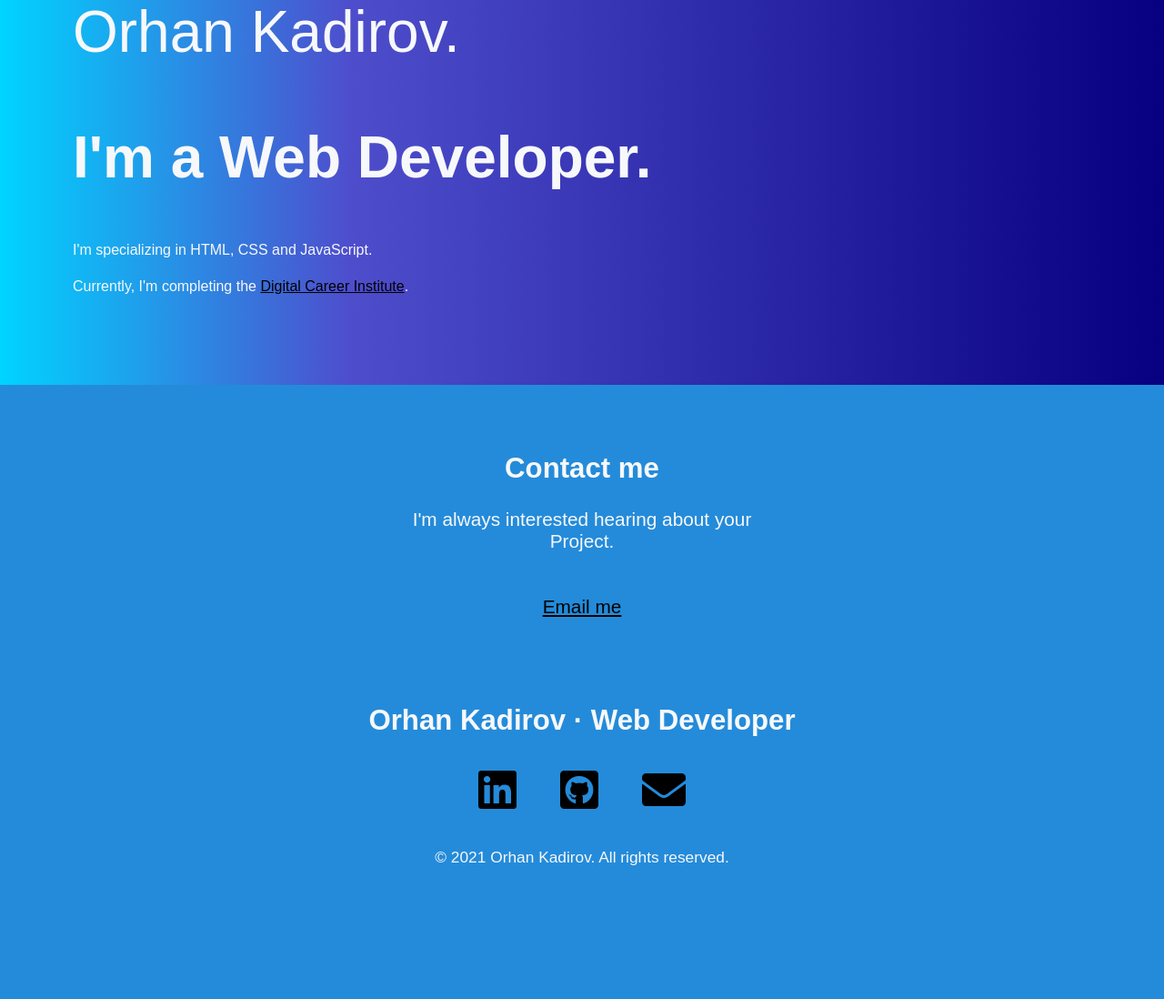
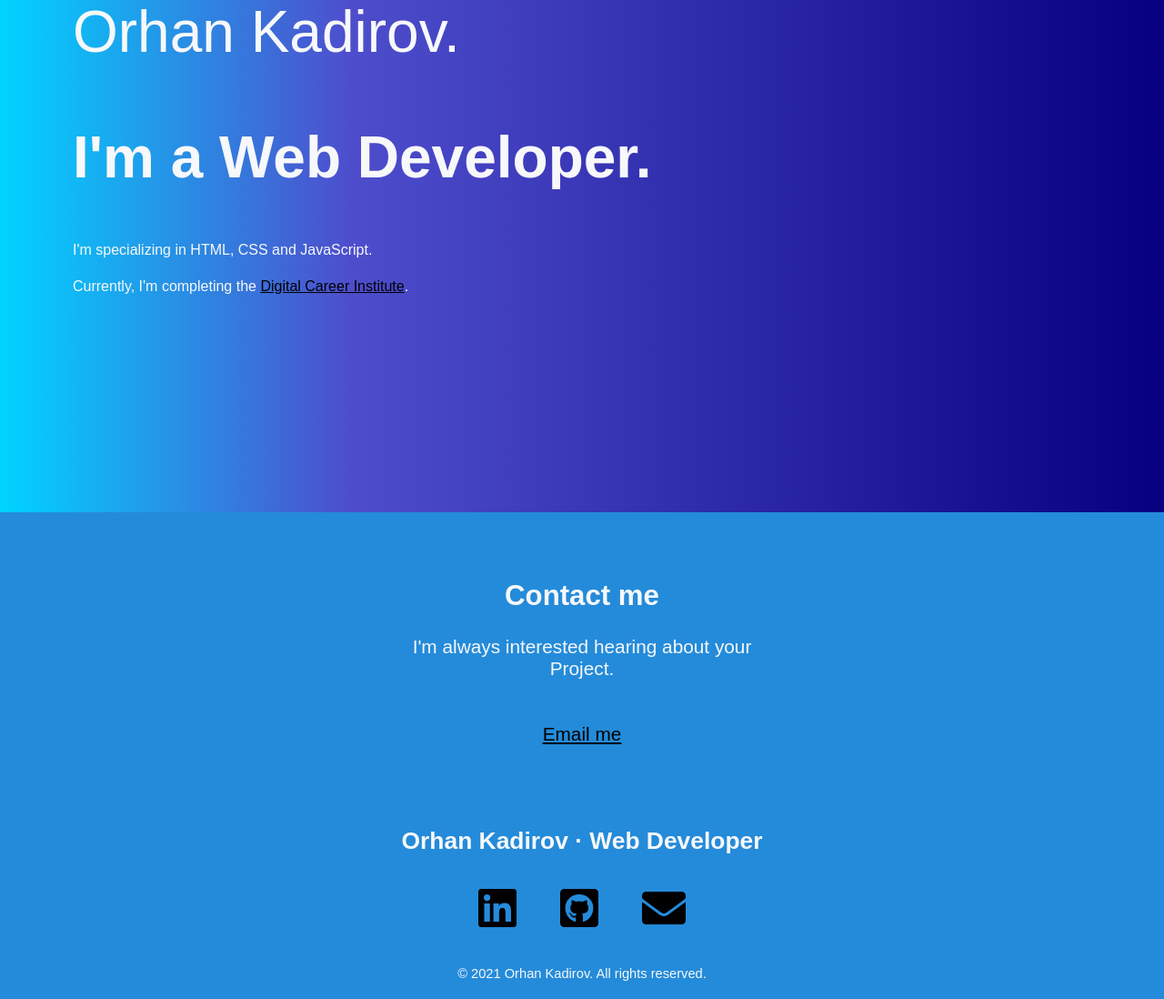
Before and after one commit to OrhanKadirov/portfolio-website, a plain HTML site: page index.html in a window 1280 px wide. Shown: the part 200-1298 px from the top of the page at 91% size. Before the commit the page ends 1173 px from the top, so only its background shows below. Drawn offline with Linux system fonts and the light colour scheme.

Commit message:
intro height change

```diff
--- a/css/style.scss
+++ b/css/style.scss
@@ -113,6 +113,7 @@ body {
     }
     /* intro styles */
     #intro {
+        height: 87vh;
         padding-bottom: 10rem;
         padding: 5rem;
         background: rgb(2, 0, 36);
@@ -165,6 +166,8 @@ body {
     // Footer CSS
     footer {
         text-align: center;
+        font-size: 1.1rem;
+
         ul {
             list-style-type: none;
             padding: 0;
```
Also changed, not shown: css/style.css, 1 other file.
